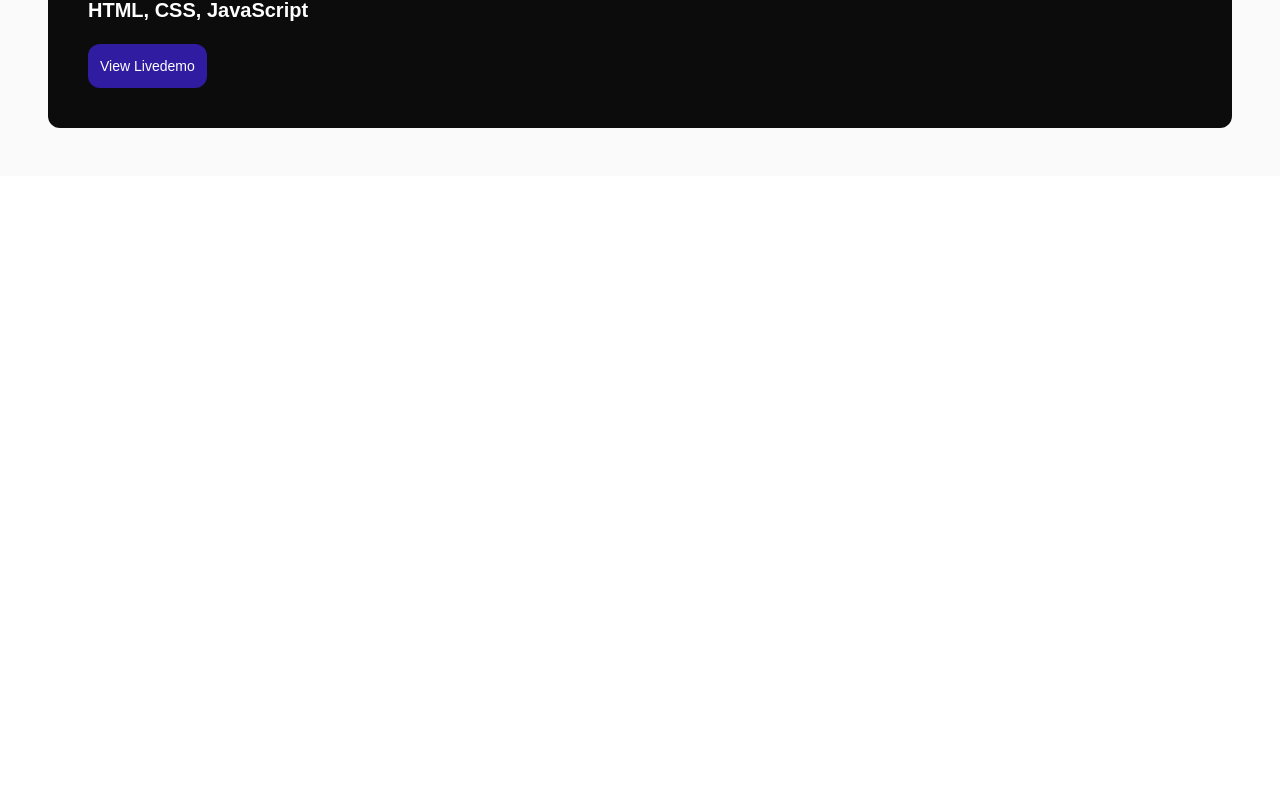
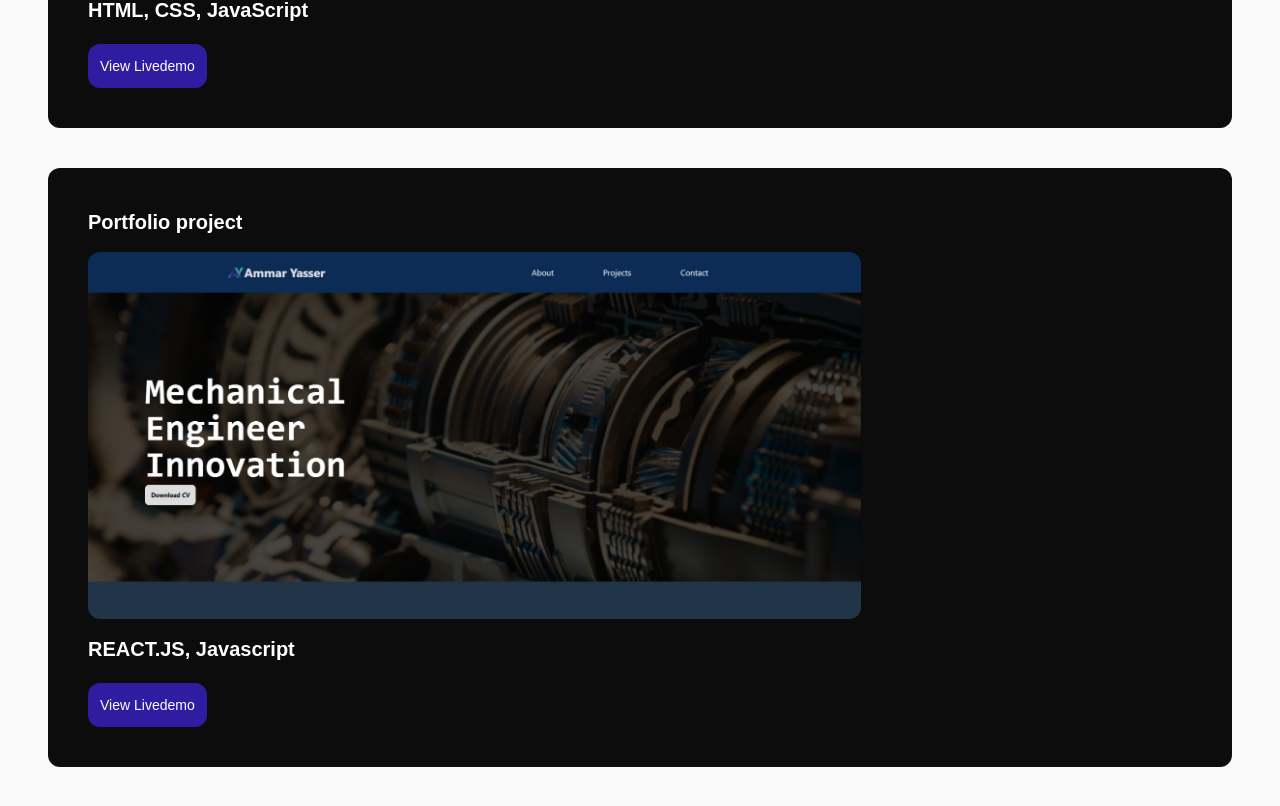
Before and after one commit to Eslamalelwany/personal-portfolio, a Next.js app: page / in a window 1280 px wide. Shown: the part 4572-5378 px from the top of the page. Before the commit the page ends 4748 px from the top, so only its background shows below. Built offline with nearby package versions, Linux system fonts and the light colour scheme.

Commit message:
Add new portfolio project to Skills component

```diff
--- a/app/components/Skills.js
+++ b/app/components/Skills.js
@@ -7,6 +7,7 @@ const projects = [
     {id:3, project:"Todo-list",  technology:"React.JS, JavaScript, MaterialUi", img:"/images/photo_2026-01-04_17-14-12.jpg", liveDemo:"https://lambent-dasik-40d281.netlify.app/"},
     {id:4, project:"Landing page",  technology:"HTML, CSS, JavaScript", img:"/images/photo_2026-01-04_17-27-06.jpg", liveDemo:"https://eslamalelwany.github.io/software-house-site/"},
     {id:5, project:"Hangman game",  technology:"HTML, CSS, JavaScript", img:"/images/photo_2026-01-04_17-34-54.jpg", liveDemo:"https://eslamalelwany.github.io/hangman/"},
+    {id:6, project:"Portfolio project",  technology:"REACT.JS, Javascript", img:"/images/WhatsApp Image 2026-01-28 at 5.17.20 AM.jpeg", liveDemo:"https://portfolio-39.netlify.app/"},
 ]
 
 export default function Skills() {
```
